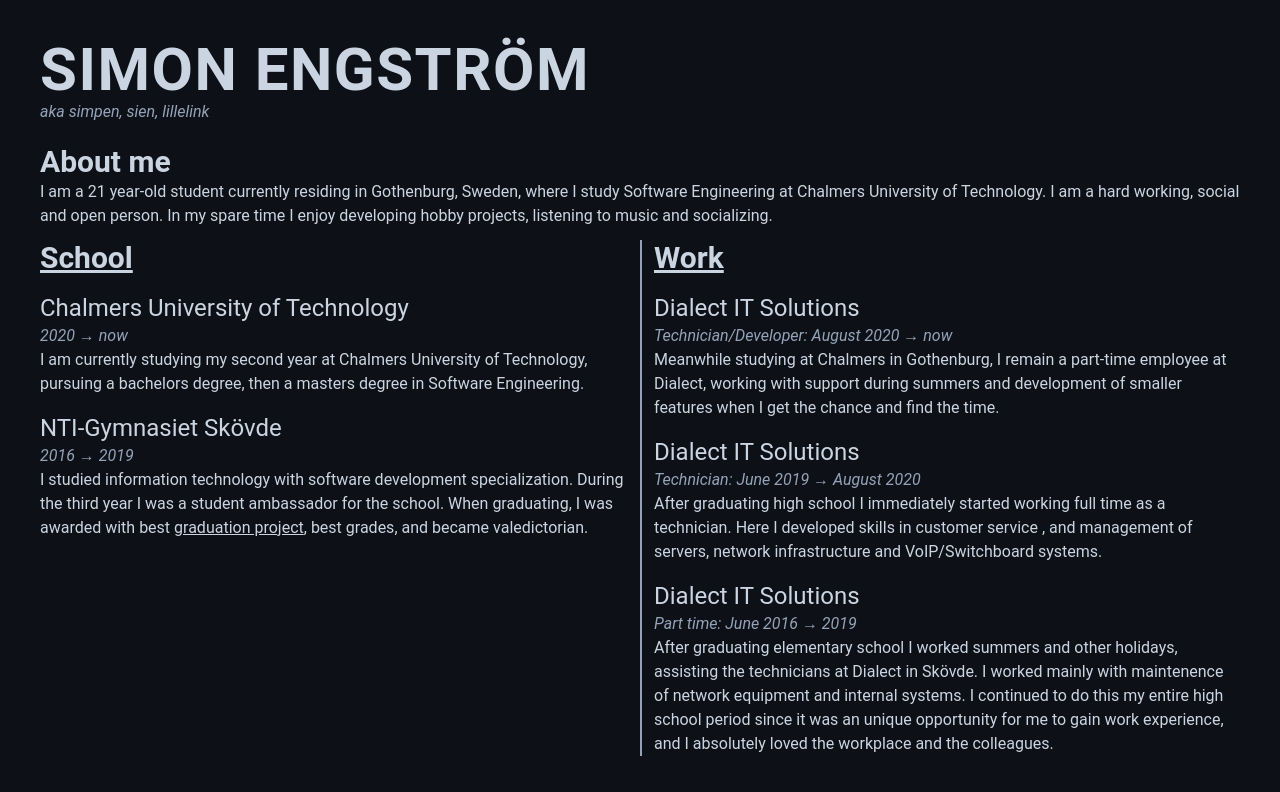
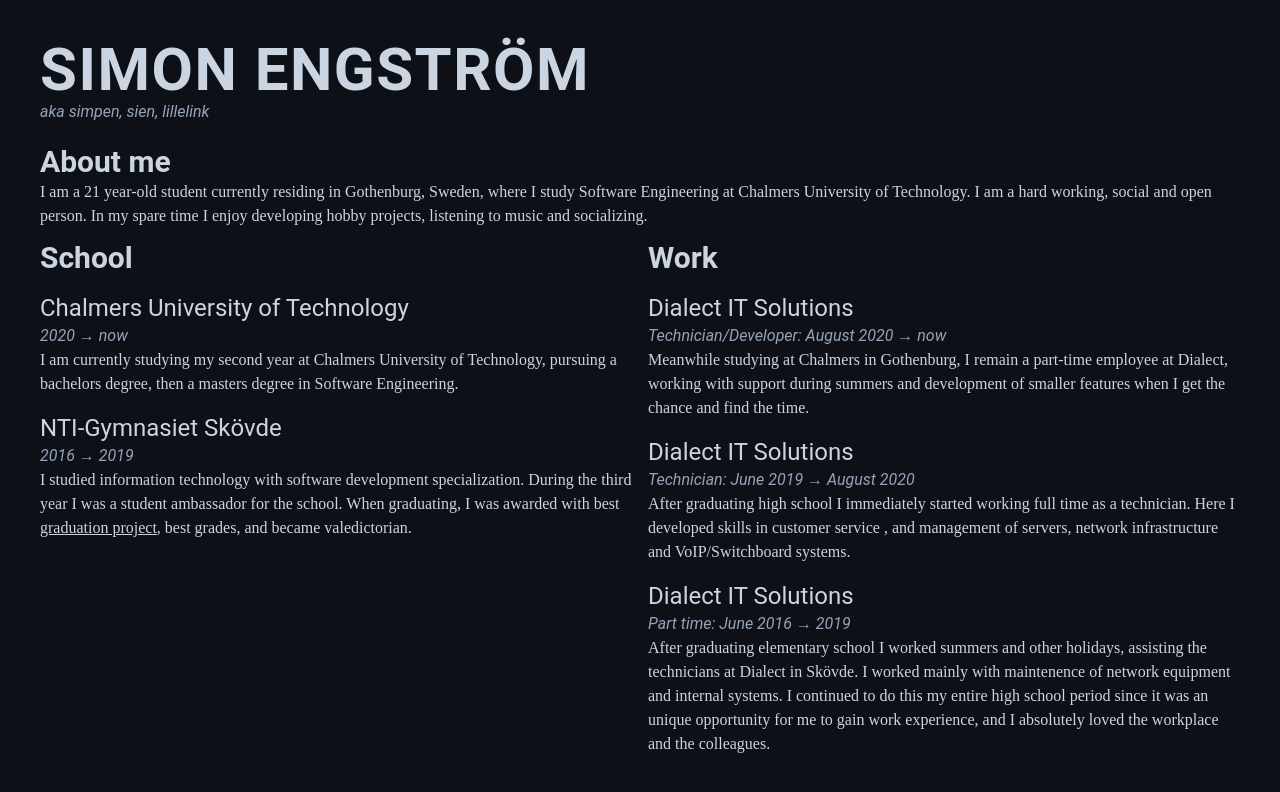
Before and after one commit to simonengstrm/simonengstrm.github.io, a Next.js app: page / in a window 1280 px wide. Shown: the top 792 px of the page. Built offline with nearby package versions, Linux system fonts and the light colour scheme.

Commit message:
Font changes and design

```diff
--- a/pages/index.tsx
+++ b/pages/index.tsx
@@ -15,24 +15,24 @@
     return (
         <div className="grid place-content-right ml-10 mr-10">
             <p className="font-bold text-3xl">About me</p>
-            <p>I am a 21 year-old student currently residing in Gothenburg, Sweden,
+            <p className="font-serif">I am a 21 year-old student currently residing in Gothenburg, Sweden,
             where I study Software Engineering at Chalmers University of Technology. I am a hard working, social and open person.
             In my spare time I enjoy developing hobby projects, listening to music and socializing.</p>
 
-            <div className="place-content-start flex flex-wrap -mx-3 overflow-hidden divide-x-2 divide-slate-400">
-                <div className="my-3 px-3 w-1/2 overflow-hidden space-y-4">
-                    <p className="font-bold text-3xl underline">School</p>
+            <div className="grid grid-cols-1 overflow-hidden md:divide-slate-400 md:grid-cols-2 md:gap-x-4">
+                <div className="my-3 space-y-4">
+                    <p className="font-bold text-3xl">School</p>
                     <div>
                         <p className="text-2xl">Chalmers University of Technology</p>
                         <p className="italic text-slate-400">2020 → now</p>
-                        <p>I am currently studying my second year at Chalmers University of Technology, pursuing a bachelors degree,
+                        <p className="font-serif">I am currently studying my second year at Chalmers University of Technology, pursuing a bachelors degree,
                         then a masters degree in Software Engineering.</p>
                     </div>
 
                     <div>
                         <p className="text-2xl">NTI-Gymnasiet Skövde</p>
                         <p className="italic text-slate-400">2016 → 2019</p>
-                        <p>I studied information technology with software development specialization.
+                        <p className="font-serif">I studied information technology with software development specialization.
                         During the third year I was a student ambassador for the school.
                         When graduating, I was awarded with best <a className="underline hover:text-slate-300" href="https://github.com/LilleLink/Gravity">graduation project</a>,
                         best grades, and became valedictorian.
@@ -40,13 +40,13 @@
                     </div>
 
                 </div>
-                <div className="my-3 px-3 w-1/2 overflow-hidden space-y-4">
-                    <p className="font-bold text-3xl underline">Work</p>
+                <div className="my-3 space-y-4">
+                    <p className="font-bold text-3xl">Work</p>
 
                     <div>
                         <p className="text-2xl">Dialect IT Solutions</p>
                         <p className="italic text-slate-400">Technician/Developer: August 2020 → now</p>
-                        <p>Meanwhile studying at Chalmers in Gothenburg, I remain a part-time employee at Dialect, working with support during summers and
+                        <p className="font-serif">Meanwhile studying at Chalmers in Gothenburg, I remain a part-time employee at Dialect, working with support during summers and
                         development of smaller features when I get the chance and find the time.
                         </p>
                     </div>
@@ -54,7 +54,7 @@
                     <div>
                         <p className="text-2xl">Dialect IT Solutions</p>
                         <p className="italic text-slate-400">Technician: June 2019 → August 2020</p>
-                        <p>After graduating high school I immediately started working full time as a technician. Here I developed skills in customer service
+                        <p className="font-serif">After graduating high school I immediately started working full time as a technician. Here I developed skills in customer service
                         , and management of servers, network infrastructure and VoIP/Switchboard systems.
                         </p>
                     </div>
@@ -62,7 +62,7 @@
                     <div>
                         <p className="text-2xl">Dialect IT Solutions</p>
                         <p className="italic text-slate-400">Part time: June 2016 → 2019</p>
-                        <p>After graduating elementary school I worked summers and other holidays, assisting the technicians at Dialect in Skövde. I worked
+                        <p className="font-serif">After graduating elementary school I worked summers and other holidays, assisting the technicians at Dialect in Skövde. I worked
                         mainly with maintenence of network equipment and internal systems. I continued to do this my entire high school period since it was
                         an unique opportunity for me to gain work experience, and I absolutely loved the workplace and the colleagues.
                         </p>
--- a/tailwind.config.js
+++ b/tailwind.config.js
@@ -12,7 +12,8 @@
     },
 
     fontFamily: {
-        'sans': ['Roboto','sans-serif']
+        'sans': ['Roboto','sans-serif'],
+        'serif': ['Roboto Slab','serif']
     }
   },
 
```
Also changed, not shown: pages/api/hello.tsx (renamed from pages/api/hello.js), 2 other files (tests, documents, lock files or other folders).
